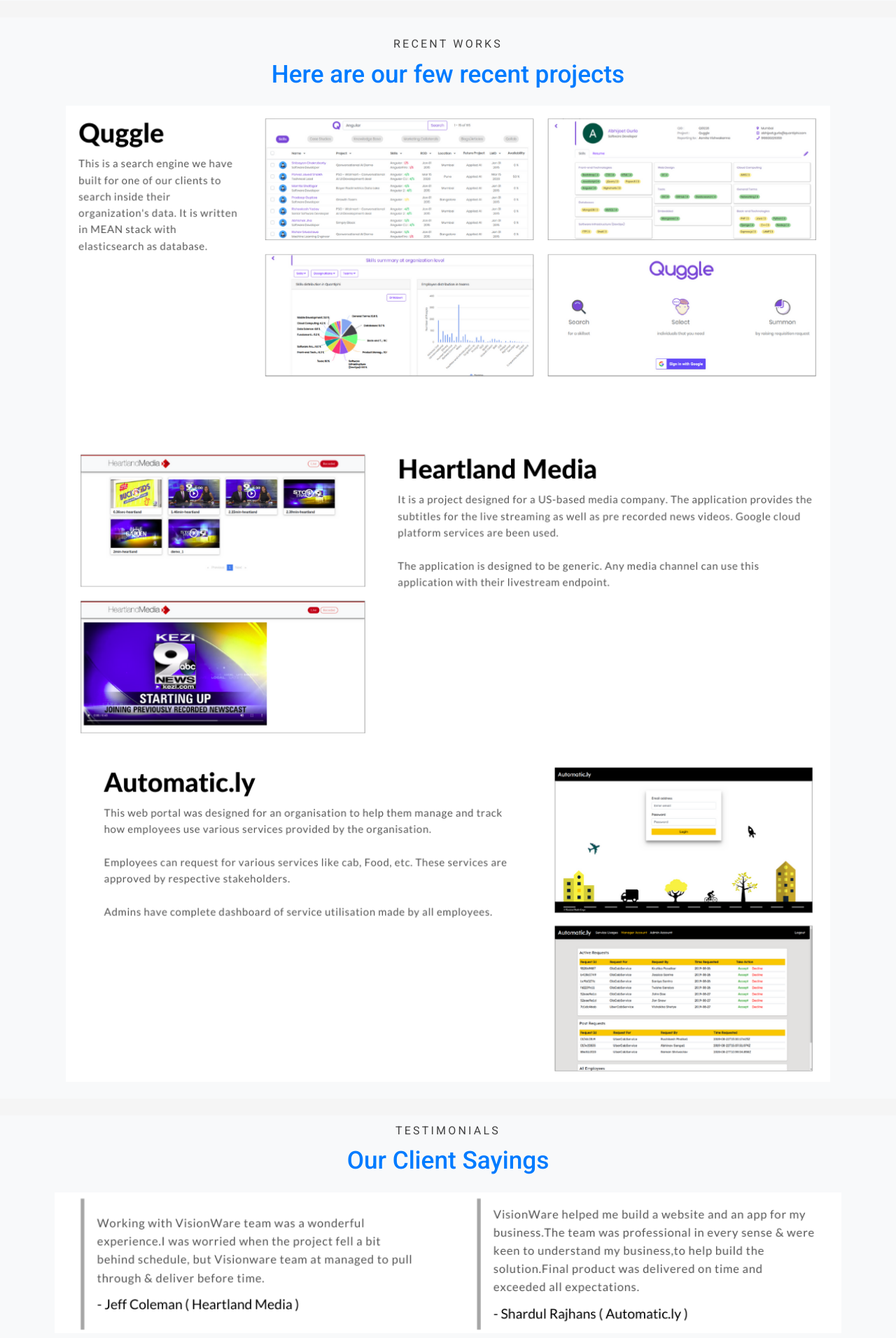
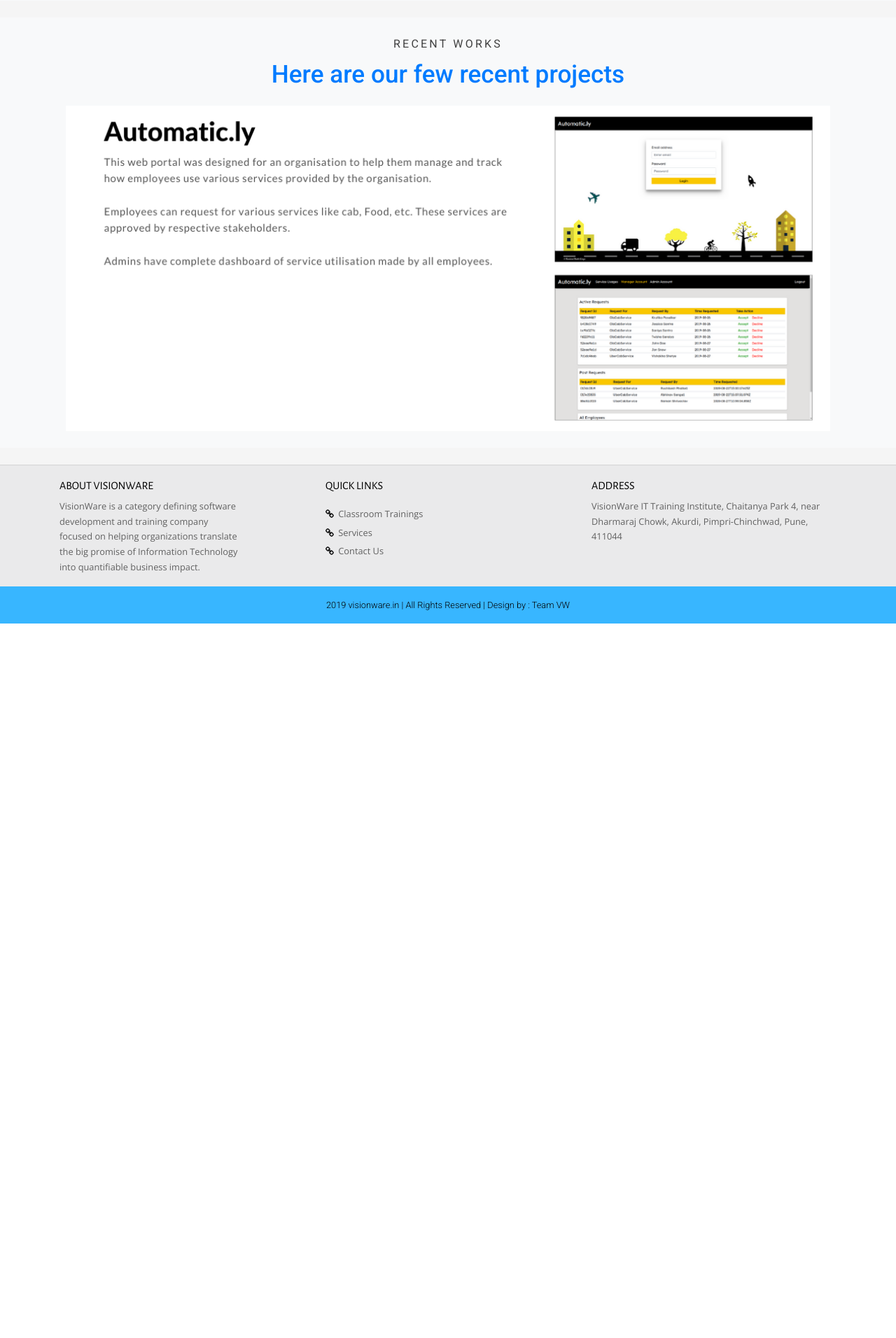
Before and after one commit to rushikeshsp25/VWsite, a Django app: page /services/ in a window 1280 px wide. Shown: the part 1433-3345 px from the top of the page at 70% size. After the commit the page ends 2324 px from the top, so only its background shows below. Run offline with Django 3.2, Linux system fonts and the light colour scheme; parts of the project's set-up code (start-up, migrations or seed data) failed here and were passed over; some libraries are stand-ins or nearby versions; some web fonts are replaced.

Commit message:
q projects removed from services section

```diff
--- a/home/templates/home/services_index.html
+++ b/home/templates/home/services_index.html
@@ -132,7 +132,7 @@
                     <h2 class="title text-primary">Here are our few recent projects</h2>
                 </div>
             </div>
-            <div class="wow fadeInLeft" data-wow-delay="0.3s">
+            {% comment %} <div class="wow fadeInLeft" data-wow-delay="0.3s">
                 <picture>
                     <source srcset="{%static 'home/images/services/pro_1.png'%}" media="(min-width: 800px)">
                     <source srcset="{%static 'home/images/services/mobile/pro_1.png'%}" media="(min-width: 360px)">
@@ -145,7 +145,7 @@
                     <source srcset="{%static 'home/images/services/mobile/pro_2.png'%}" media="(min-width: 360px)">
                     <img class="d-block w-100" src="{%static 'home/images/services/pro_2.png'%}">
                 </picture>
-            </div>
+            </div>  {% endcomment %}
             <div class="wow fadeInLeft" data-wow-delay="0.3s">
                 <picture>
                     <source srcset="{%static 'home/images/services/pro_3.png'%}" media="(min-width: 800px)">
@@ -155,7 +155,7 @@
             </div>
         </div>
     </div>
-    <div class="site-section bg-light mt-4" id="testimonial-section">
+    {% comment %} <div class="site-section bg-light mt-4" id="testimonial-section">
         <div class="container p-2">
             <div class="wow bounceInUp">
                 <div class="section-title text-center mx-auto mb-4">
@@ -171,7 +171,7 @@
                 </picture>
             </div>
         </div>
-    </div>
+    </div> {% endcomment %}
 </div>
 {% endblock %} {% block script%}
 <script src="{%static 'home/js/wow.min.js' %}"></script>
```
